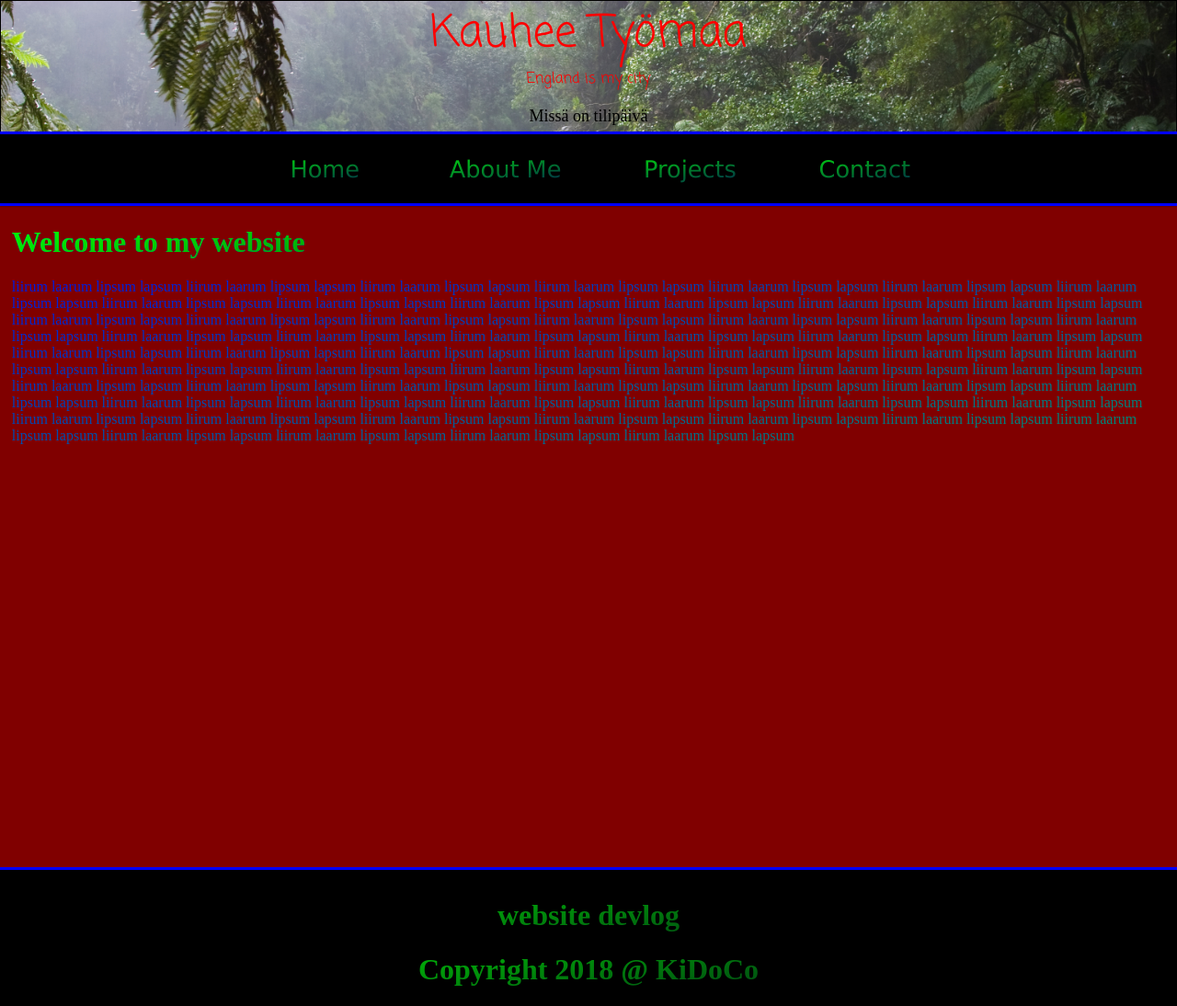
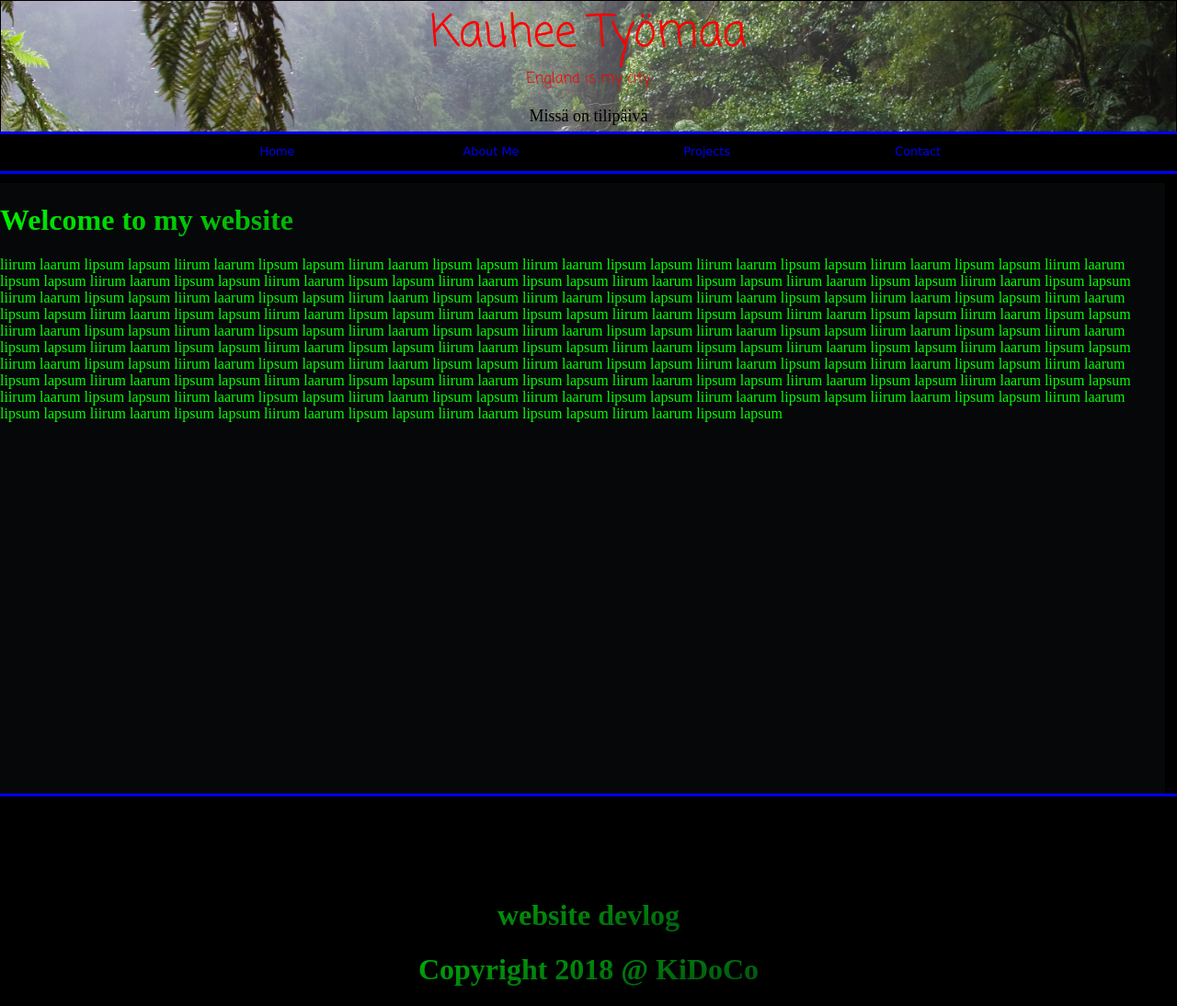
Before and after one commit to KiDoCo/Portfolio, a PHP site: page / in a window 1280 px wide. Shown: the whole page at 92% size. Run offline with PHP 8.4, Linux system fonts and the light colour scheme.

Commit message:
Change appearance of website

```diff
--- a/Resources/CSS/Container.css
+++ b/Resources/CSS/Container.css
@@ -47,8 +47,9 @@ body {
 
 #glcontainer{
 
-	grid-row-start: 2;
+	grid-row-start: 1;
 	grid-row-end : 8;
+	background-color: #000000;
 	grid-column-start : 1;
 	grid-column-end: 7;
 	width: 100%;
@@ -63,22 +64,20 @@ body {
 	padding: 0;
 	margin: 0;
 	grid-template-columns: 1vw 32vw 34vw 16vw 16vw 1vw; /*5*/
-	grid-template-rows: 10vh 10vh 20vh 20vh 20vh 10vh 10vh; /* 9*/
+	grid-template-rows: 5vh 2vh 13vh 20vh 20vh 20vh 10vh 10vh; /* 9*/
 	z-index: 2;
 }
 
 #textWindow{
 
-	grid-row-start: 2;
-	grid-row-end : 7;
-	grid-column-start : 2;
+	grid-row-start: 3;
+	grid-row-end : 8;
+	grid-column-start : 1;
 	grid-column-end: 6;
 	overflow-y:auto;
 	overflow-x: auto;
-	background: -webkit-linear-gradient(280deg,#0000F8,#00FF00);
-	-webkit-background-clip:text;
-	-webkit-text-fill-color: transparent;
-	background-color: #70707055;
+	-webkit-text-fill-color: #00FF00;
+	background-color: #4e5b6115;
 }
 
 
@@ -91,7 +90,7 @@ body {
 #dropdown {
 
 	font-family: Verdana;
-	height: 75px;
+	height: 100%;
 	background-color: #000000;
 	box-shadow: 0px 1px 1.5px rgba(0,0,0,.2);
 	margin: auto;
@@ -102,7 +101,7 @@ body {
 	grid-row-end: 2;
 	width: 100vw;
 	/* Text settings*/
-	font-size : 2vw;
+	font-size : 1vw;
 	line-height: normal;
 	text-align: center;
 
@@ -131,40 +130,31 @@ body {
 
 }
 
-#dropdown > ul > li:hover{
-	background-image:linear-gradient(to bottom, #00FF0054, #0000FF54);
-}
+
 
 #dropdown > ul > li > a {
 
-	background: -webkit-linear-gradient(280deg,#00FF00,#000056);
 
-	-webkit-background-clip:text;
+    line-height: 4vh;		/* This bit chances the size of the text on the main heading */
 
-	-webkit-text-fill-color: transparent;
-
-    line-height: 70px;		/* This bit chances the size of the text on the main heading */
-
-    padding:  6px 32px;		/* This is the padding between the different titles */
+    padding:  1vw 6vw;		/* This is the padding between the different titles */
 
     transition: color .15s;
 
 }
 
 #dropdown > ul ul > li > a > span {
-	background: -webkit-linear-gradient(280deg,#00FF00,#000018);
-	-webkit-background-clip:text;
-	-webkit-text-fill-color: transparent;
-	font-size: 26px;
+
+
+	font-size: 1vw;
 	overflow:hidden;
 	white-space: nowrap;
 }
 
 #dropdown > ul ul > li > a > span:hover
 {
-	background: -webkit-linear-gradient(280deg,#00FF00,#00FF00);
-	-webkit-background-clip:text;
-	-webkit-text-fill-color: transparent;
+	-webkit-text-fill-color: #00FF00;
+
 }
 
 #dropdown > ul > li > a:hover {color: #00FF00; }
--- a/Resources/JS/PageGL.js
+++ b/Resources/JS/PageGL.js
@@ -4,22 +4,17 @@ var increase = false;
 var boxarray = [];
 var style = 16;
 var initvalue = parseFloat(style);
-var G_gl;
+ChangeHTMLOf('#textWindow','MainPage.html');
+var G_gl = document.querySelector("#glcontainer").getContext("webgl");
 main();
 
 function main()
 {
-	ChangeHTMLOf('#textWindow','MainPage.html');
-	const canvas = document.querySelector("#glcontainer");
-	const gl = canvas.getContext("webgl");
-	if(gl == null)
-	{
-		alert("Unable to initialize WebGL");
-		return;
-	}
-	G_gl = gl;
-	gl.clearColor(0.5,0.0,0.0,1.0);
-	gl.clear(gl.COLOR_BUFFER_BIT);
+
+
+
+	G_gl.clearColor(0.0,0.0,0.0,1.0);
+	G_gl.clear(G_gl.COLOR_BUFFER_BIT);
 }
 
 
@@ -73,5 +68,6 @@ $(window).resize(function()
 
 function ChangeHTMLOf(source,target)
 {
+	console.log("Load different");
 	$(source).load(target);
 }
```
Also changed, not shown: other parts of Resources/CSS/Container.css (+11 -16 lines).
